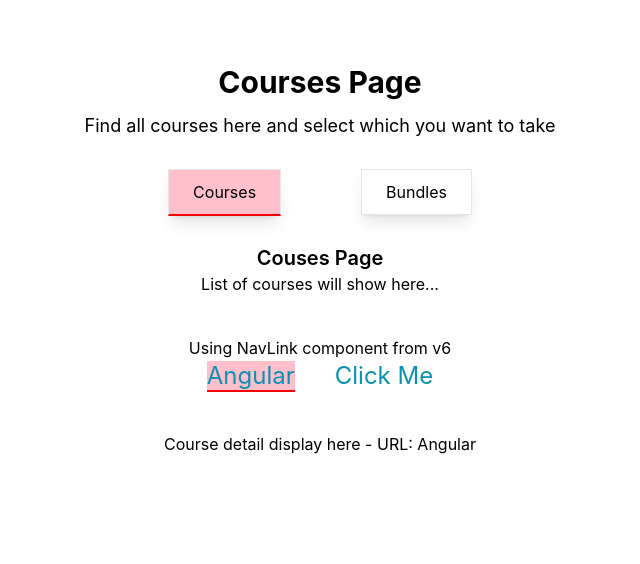
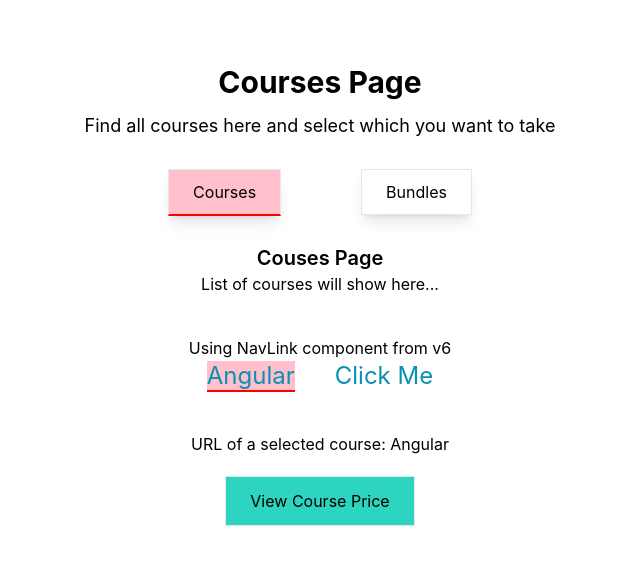
Before and after one commit to AmaduKamara/react-router-dom-v6, a React (Create React App) app: page /learn/courses/Angular in a window 1280 px wide. Shown: the top 564 px of the page, without its empty margins (320-960 px from the left). Built offline with nearby package versions, Linux system fonts and the light colour scheme.

Commit message:
Add price details component

```diff
--- a/src/components/CourseDetails.jsx
+++ b/src/components/CourseDetails.jsx
@@ -1,10 +1,13 @@
-import { useParams } from "react-router-dom";
+import { useParams,  } from "react-router-dom";
 
 const CourseDetails = () => {
   const { courseid } = useParams();
   return (
     <div>
-      <h3>Course detail display here - URL: {courseid}</h3>
+      <h3>URL of a selected course: {courseid}</h3>
+      <button className="py-3 px-6 border bg-teal-400 mt-5">
+        View Course Price
+      </button>
     </div>
   );
 };
--- /dev/null
+++ b/src/components/CoursePriceDetails.jsx
@@ -0,0 +1,11 @@
+import { React } from "react";
+
+const CoursePriceDetails = () => {
+  return (
+    <div className="container mx-auto my-16 text-center">
+      <h3 className="text-3xl text-center font-bold">Data brought in: --- </h3>
+    </div>
+  );
+};
+
+export default CoursePriceDetails;
--- a/src/index.js
+++ b/src/index.js
@@ -13,6 +13,7 @@ import Learn from "./pages/Learn";
 import Courses from "./components/Courses";
 import Bundles from "./components/Bundles";
 import CourseDetails from "./components/CourseDetails";
+import CoursePriceDetails from "./components/CoursePriceDetails";
 
 ReactDOM.render(
   <Router>
@@ -25,6 +26,7 @@ ReactDOM.render(
         </Route>
         <Route path="bundles" element={<Bundles />} />
       </Route>
+      <Route path="/course-price-details" element={<CoursePriceDetails />} />
     </Routes>
   </Router>,
   document.getElementById("root")
```
